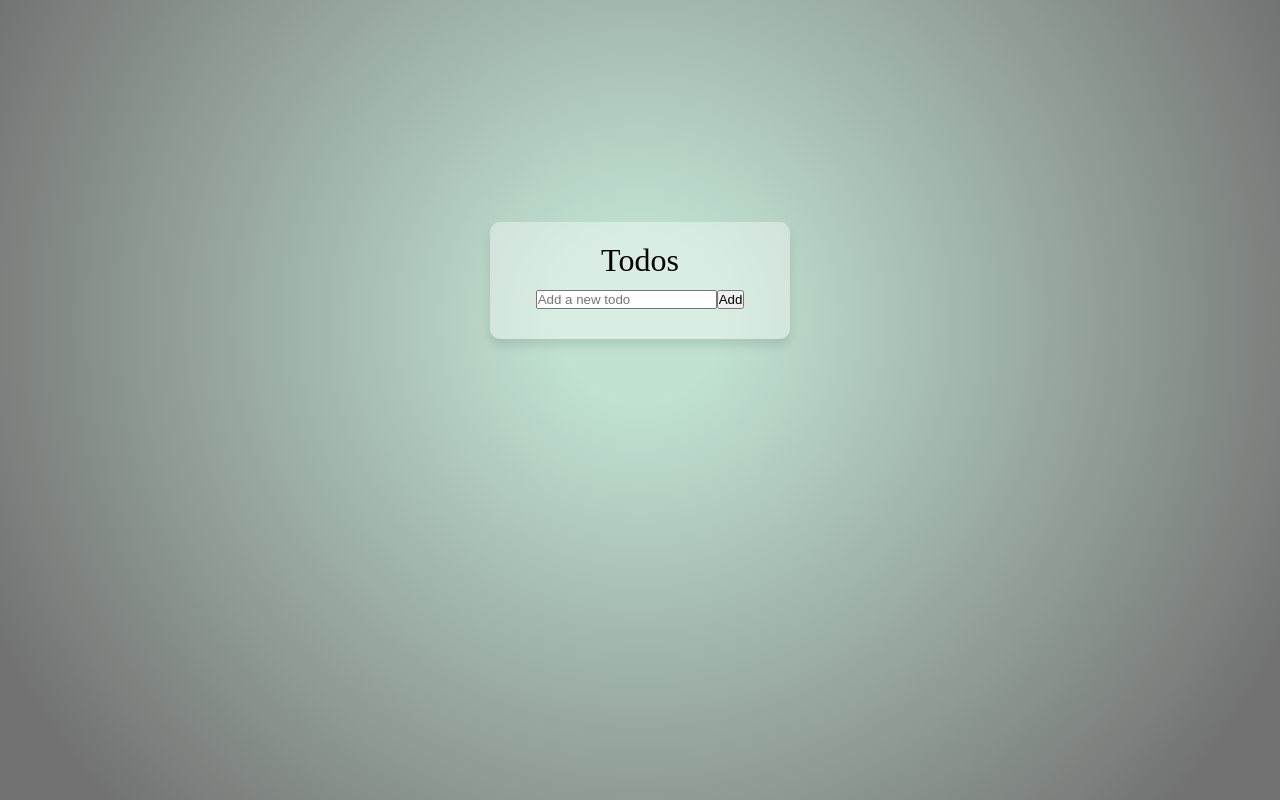
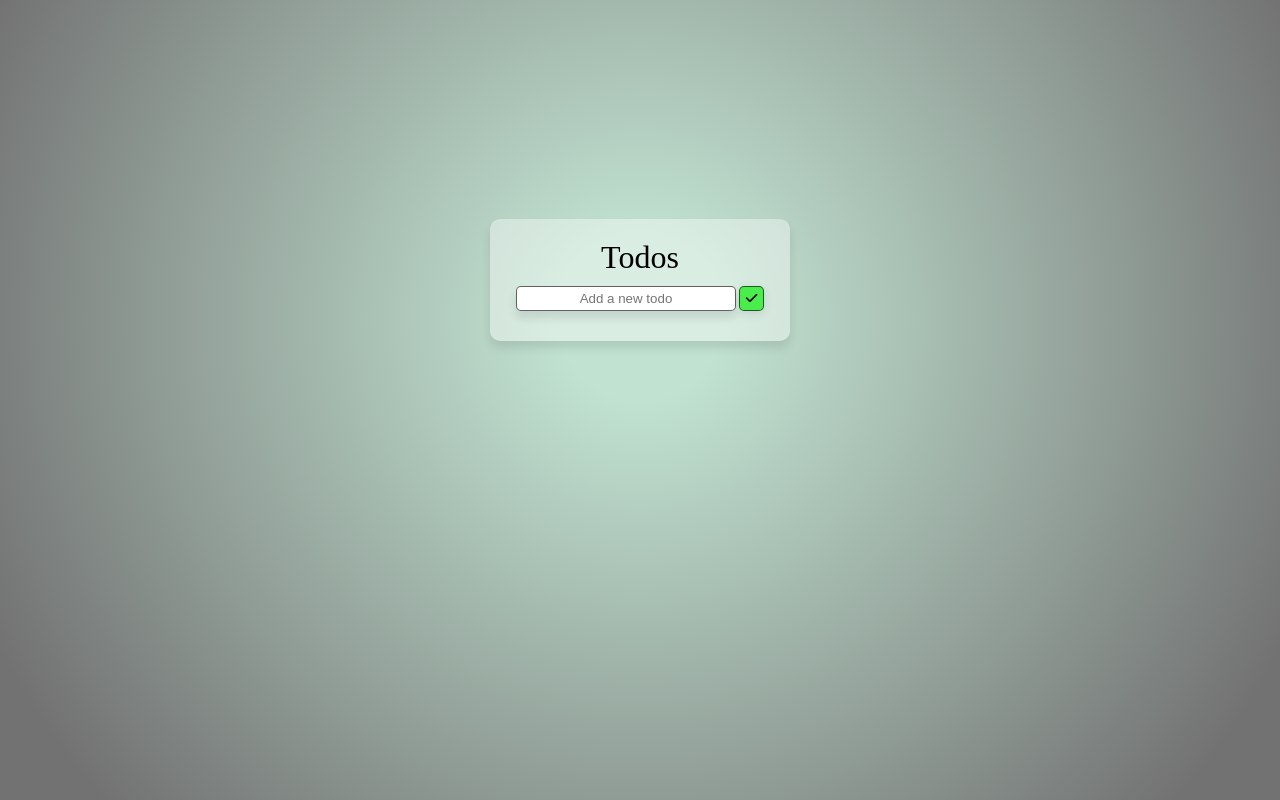
Before and after one commit to SturessonAdam/todo-app, a React (Vite) app: page / in a window 1280 px wide. Built offline with nearby package versions, Linux system fonts and the light colour scheme; a web font is replaced by a local one.

Commit message:
css on the form

```diff
--- a/src/components/TodoForm.tsx
+++ b/src/components/TodoForm.tsx
@@ -1,4 +1,5 @@
 import React, { useState } from 'react'
+import '../styles/todoForm.css'
 
 type TodoProps = {
     addTodo: (text: string) => void;
@@ -25,7 +26,9 @@ function TodoForm({ addTodo } : TodoProps) {
             onChange={(e) => setInputValue(e.target.value)}
             placeholder='Add a new todo'
             />
-            <button type='submit'>Add</button>
+            <button type='submit'>
+            <i className="fa-solid fa-check"></i>
+            </button>
         </form>
     </div>
   )
--- a/src/styles/todoForm.css
+++ b/src/styles/todoForm.css
@@ -0,0 +1,26 @@
+.form-wrapper {
+    width: 100%
+}
+
+.todo-form{
+    width: 220px;
+    border: 1px solid rgba(0, 0, 0, 0.62);
+    border-radius: 5px;
+    height: 25px;
+    box-shadow: 0 7px 10px rgba(0, 0, 0, 0.1);
+    text-align: center;
+}
+
+button .fa-solid {
+    border: none;
+}
+
+button {
+    border-radius: 5px;
+    border: 1px solid rgba(0, 0, 0, 0.62);
+    height: 25px;
+    width: 25px;
+    margin-left: 3px;
+    box-shadow: 0 3px 10px rgba(0, 0, 0, 0.1);
+    background-color: rgba(5, 239, 5, 0.673);
+}
```
